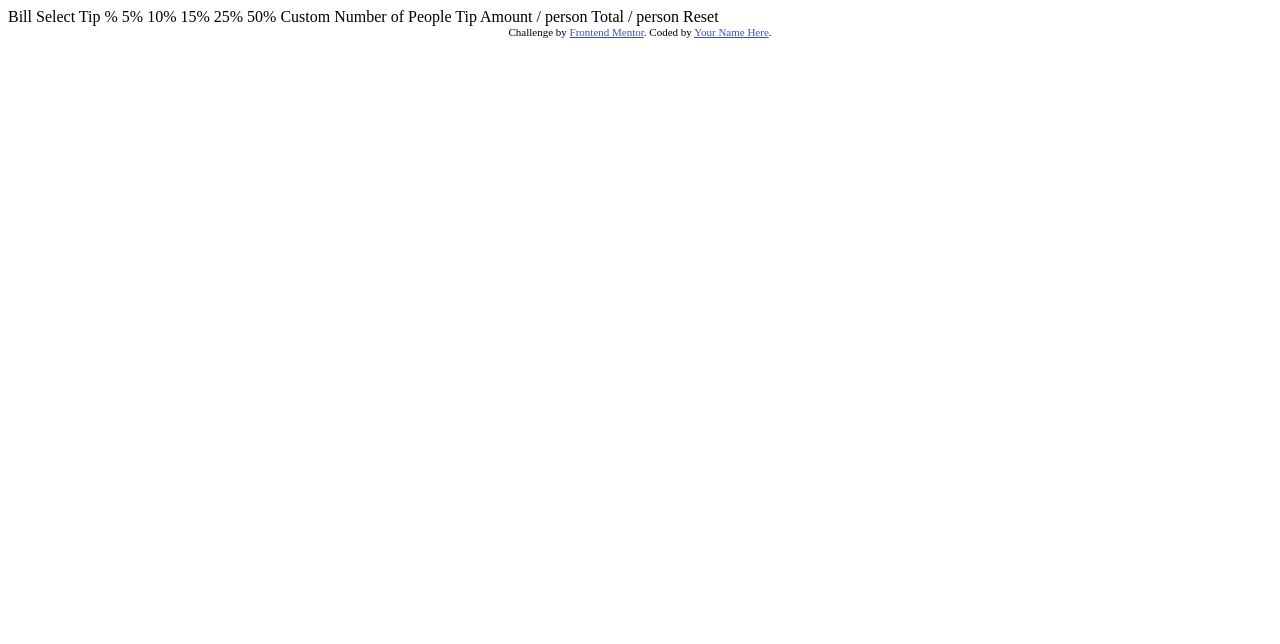
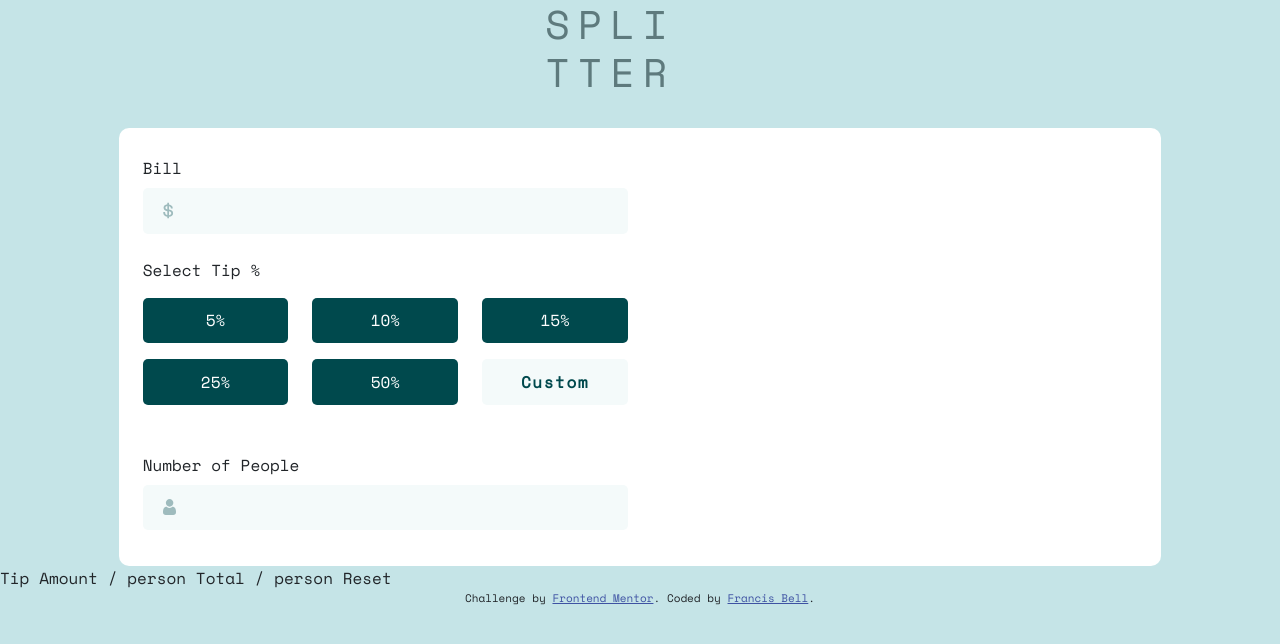
Before and after one commit to fbell884/tip-calculator, a plain HTML site: page index.html in a window 1280 px wide. Drawn offline with nearby package versions, Linux system fonts and the light colour scheme.

Commit message:
input section design

```diff
--- a/index.html
+++ b/index.html
@@ -8,25 +8,145 @@
 
   <title>Frontend Mentor | Tip calculator app</title>
 
+  <link href="https://cdn.jsdelivr.net/npm/bootstrap@5.0.2/dist/css/bootstrap.min.css" rel="stylesheet" integrity="sha384-EVSTQN3/azprG1Anm3QDgpJLIm9Nao0Yz1ztcQTwFspd3yD65VohhpuuCOmLASjC" crossorigin="anonymous">
   <!-- Feel free to remove these styles or customise in your own stylesheet 👍 -->
   <style>
+    @import url('https://fonts.googleapis.com/css2?family=Montserrat&family=Oswald&family=Red+Hat+Display&family=Sacramento&family=Space+Mono&display=swap');
+
     .attribution { font-size: 11px; text-align: center; }
     .attribution a { color: hsl(228, 45%, 44%); }
+
+    body {
+      background-color: hsl(185, 41%, 84%);
+      font-family: 'Space Mono', monospace;
+    }
+
+    .splitter {
+      letter-spacing: 0.5rem;
+      color: hsl(186, 14%, 43%);
+    }
+
+    .calculator-component {
+      background-color: white;
+      border-radius: 10px;
+    }
+
+    .tip-percent {
+      margin-top: 1rem;
+      color: white;
+      background-color: hsl(183, 100%, 15%);
+      border: none;
+      border-radius: 5px;
+      padding: 0.55rem;
+      border: 2px solid transparent;
+    }
+
+    .custom-tip {
+      background-color:hsl(189, 41%, 97%);
+      color: hsl(183, 100%, 15%);
+      font-weight: bold;
+    }
+
+    .custom-tip::placeholder {
+      text-align: center;
+      color: hsl(183, 100%, 15%);
+      letter-spacing: 0.1rem;
+    }
+
+    input[type=text] {
+      border-radius: 5px;
+      border: none;
+      background-color:hsl(189, 41%, 97%);
+      padding: 0.55rem;
+      color:hsl(183, 100%, 15%);
+      font-weight: bolder;
+      border: 2px solid transparent;
+    }
+
+    input[type=text]:focus {
+      outline: none;
+      border: 2px solid hsl(172, 67%, 45%);
+    }
+
+    .input-logo {
+      position: absolute;
+      top: 40px;
+      left: 20px;
+    }
+
+    button:hover {
+      background-color:hsl(172, 67%, 45%);
+      color:hsl(183, 100%, 15%);
+      font-weight: bolder;
+    }
+
   </style>
 </head>
 <body>
 
-  Bill
+  <div class="container-fluid">
+    <div class="row justify-content-center mb-4">
+      <div class="col-2">
+        <h1 class="splitter">SPLI<br>TTER</h1>
+      </div>
+    </div>
+    <div class="row justify-content-center">
+      <div class="col-12 col-md-10">
+        <div class="calculator-component">
+          <div class="calculation py-1">
+            <div class="m-4">
+              <div class="row justify-content-center">
+                <div class="col-12 col-md-6">
+                  <div class="bill-amount mb-4 position-relative">
+                    <label class="mb-2" for="bill-amount">Bill</label><br>
+                    <input class="w-100 text-end" type="text" id="bill-amount" name="bill-amount">
+                    <span class="input-logo"><img src="/images/icon-dollar.svg"></span>
+                  </div>
+                  <div class="tip-buttons mb-5">
+                    <p class="mb-0">Select Tip %</p>
+                    <div class="btn-container w-100">
+                      <div class="row">
+                        <div class="col-6 col-md-4">
+                          <button class="tip-percent w-100">5%</button>
+                        </div>
+                        <div class="col-6 col-md-4">
+                          <button class="tip-percent w-100">10%</button>
+                        </div>
+                        <div class="col-6 col-md-4">
+                          <button class="tip-percent w-100">15%</button>
+                        </div>
+                        <div class="col-6 col-md-4">
+                          <button class="tip-percent w-100">25%</button>
+                        </div>
+                        <div class="col-6 col-md-4">
+                          <button class="tip-percent w-100">50%</button>
+                        </div>
+                        <div class="col-6 col-md-4">
+                          <input type="text" class="tip-percent custom-tip w-100 text-end" placeholder="Custom">
+                        </div>
+                      </div>
+                    </div>
+                  </div>
+                  <div class="number-people mb-2 position-relative">
+                    <label class="mb-2" for="num-people">Number of People</label><br>
+                    <input class="w-100 text-end" type="text" id="num-people" name="num-people">
+                    <span class="input-logo"><img src="/images/icon-person.svg"></span>
+                  </div>
+                </div>
+                <div class="col-12 col-md-6">
 
-  Select Tip %
-  5%
-  10%
-  15%
-  25%
-  50%
-  Custom
+                </div>
+              </div>
+            </div>
+          </div>
+          <div class="results">
 
-  Number of People
+          </div>
+        </div>
+      </div>
+    </div>
+  </div>
+
 
   Tip Amount
   / person
@@ -38,7 +158,9 @@
 
   <div class="attribution">
     Challenge by <a href="https://www.frontendmentor.io?ref=challenge" target="_blank">Frontend Mentor</a>.
-    Coded by <a href="#">Your Name Here</a>.
+    Coded by <a href="#">Francis Bell</a>.
   </div>
+
+  <script src="https://cdn.jsdelivr.net/npm/bootstrap@5.0.2/dist/js/bootstrap.bundle.min.js" integrity="sha384-MrcW6ZMFYlzcLA8Nl+NtUVF0sA7MsXsP1UyJoMp4YLEuNSfAP+JcXn/tWtIaxVXM" crossorigin="anonymous"></script>
 </body>
 </html>
```
